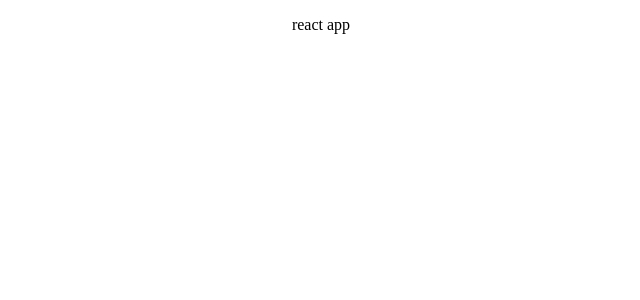
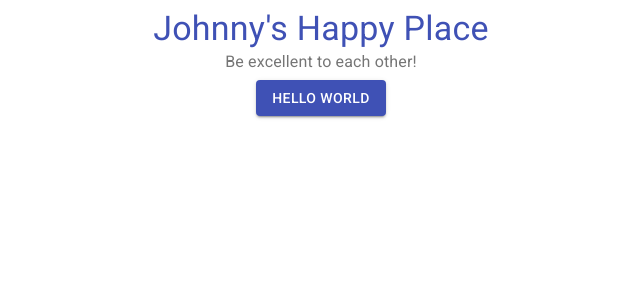
Before and after one commit to Biro123/secure-backend, a React (Create React App) app in the folder client/: page / in a window 1280 px wide. Shown: the top 300 px of the page, without its empty margins (319-959 px from the left). Built offline with nearby package versions, Linux system fonts and the light colour scheme.

Commit message:
Add material-ui

```diff
--- a/client/package.json
+++ b/client/package.json
@@ -3,10 +3,13 @@
   "version": "0.1.0",
   "private": true,
   "dependencies": {
+    "@hookstate/core": "^3.0.5",
+    "@material-ui/core": "^4.11.3",
     "@testing-library/jest-dom": "^5.11.9",
     "@testing-library/react": "^11.2.5",
     "@testing-library/user-event": "^12.7.1",
     "axios": "^0.21.1",
+    "fontsource-roboto": "^4.0.0",
     "react": "^17.0.1",
     "react-dom": "^17.0.1",
     "react-router-dom": "^5.2.0",
--- a/client/public/index.html
+++ b/client/public/index.html
@@ -3,13 +3,14 @@
   <head>
     <meta charset="utf-8" />
     <link rel="icon" href="%PUBLIC_URL%/favicon.ico" />
-    <meta name="viewport" content="width=device-width, initial-scale=1" />
+    <meta name="viewport" content="width=device-width, minimum-scale=1, initial-scale=1" />
     <meta name="theme-color" content="#000000" />
     <meta
       name="description"
       content="Web site created using create-react-app"
     />
     <link rel="apple-touch-icon" href="%PUBLIC_URL%/logo192.png" />
+    <link rel="stylesheet" href="https://fonts.googleapis.com/css?family=Roboto:300,400,500,700&display=swap" />
     <!--
       manifest.json provides metadata used when your web app is installed on a
       user's mobile device or desktop. See https://developers.google.com/web/fundamentals/web-app-manifest/
--- a/client/src/App.js
+++ b/client/src/App.js
@@ -1,9 +1,21 @@
 import './App.css';
+import Button from '@material-ui/core/Button';
+import Typography from '@material-ui/core/Typography';
+import 'fontsource-roboto';
+
 
 const App = () => {
   return (
     <div className="App">
-      <p>react app</p>
+      <Typography variant="h4" color="primary" >
+        Johnny's Happy Place
+      </Typography>
+      <Typography variant="body1" color="textSecondary" gutterBottom>
+        Be excellent to each other!
+      </Typography>
+      <Button variant="contained" color="primary">
+        Hello World
+      </Button>
     </div>
   );
 }
```
Also changed, not shown: 1 other file (tests, documents, lock files or other folders).
